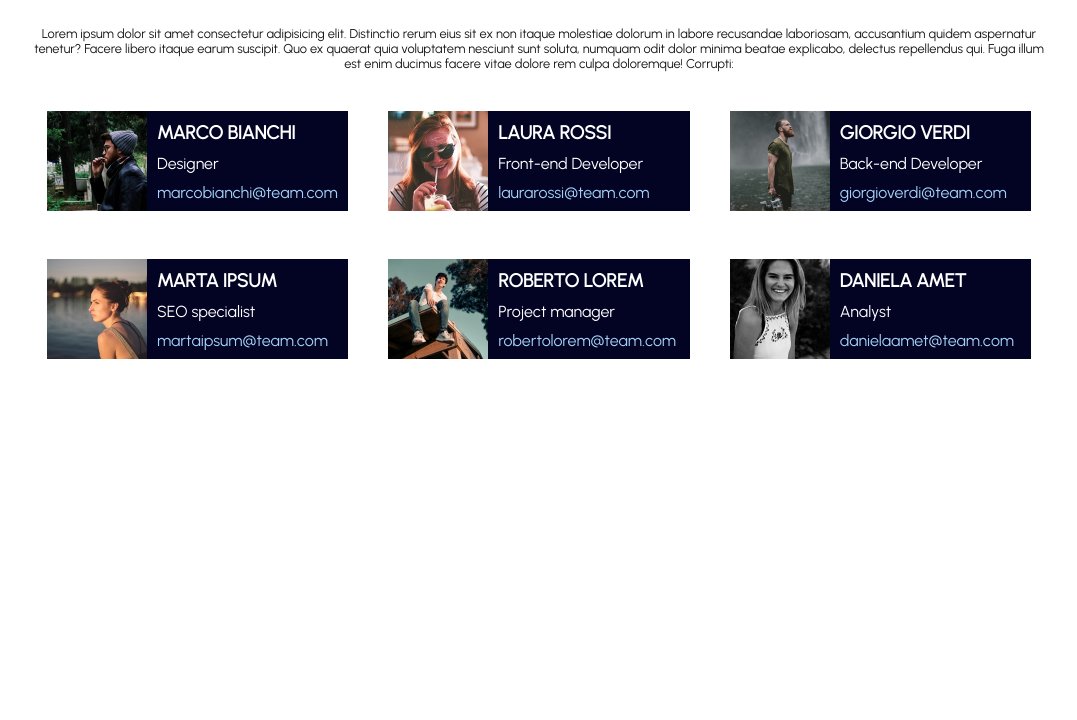
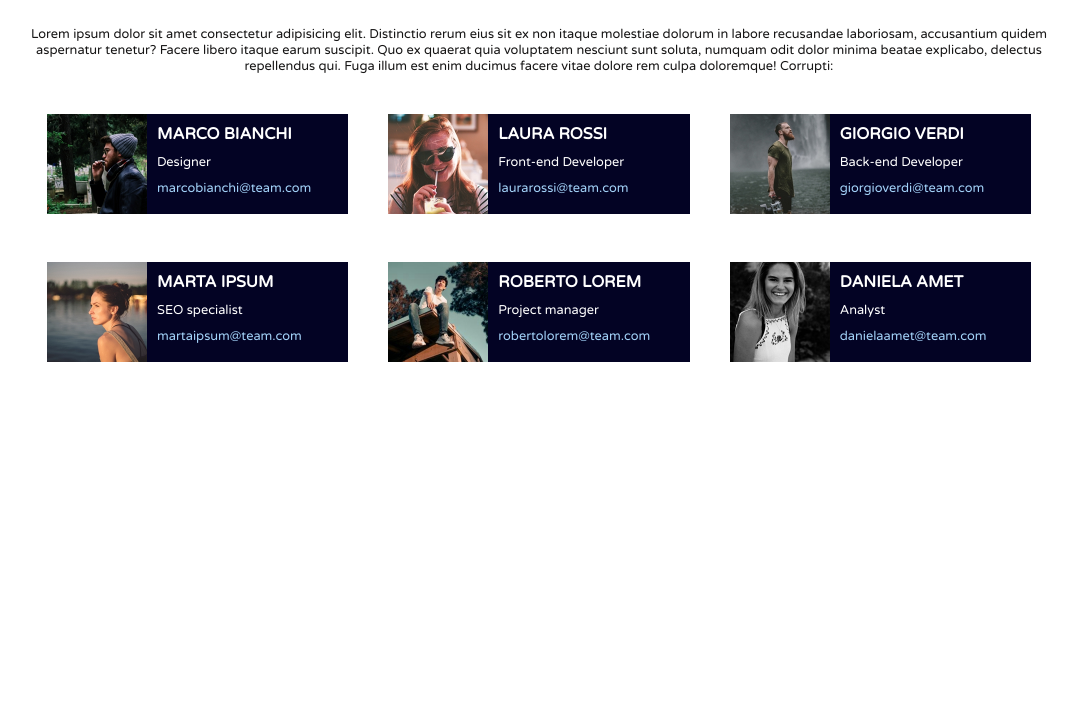
Before and after one commit to serena-peschiaroli/html-css-form-template, a plain HTML site: page index.html in a window 1280 px wide. Shown: the part 80-800 px from the top of the page, without its empty margins (101-1178 px from the left). Drawn offline with Linux system fonts and the light colour scheme.

Commit message:
Fix: font family

```diff
--- a/css/style.css
+++ b/css/style.css
@@ -9,8 +9,7 @@ img{
     padding-right: 10px;
 }
 body {
-    font-family: 'Roboto Serif', serif;
-    font-family: 'Urbanist', sans-serif;
+    font-family: 'Varela Round', sans-serif;
     background-color: white;
     color: black;
 
@@ -28,10 +27,11 @@ h1 {
     color: rgb(212, 22, 152);
     text-align: center;
     font-size: 2.5rem;
-    font-weight: bold;
+    font-weight:bolder;
 }
 .sub-header p:first-child {
     color: rgb(22, 21, 21);
+
 }
 
 .sub-header {
@@ -58,13 +58,17 @@ h1 {
 .collector img {
     height: 100px;
 }
-h3 , p, em {
+h4 , p, em {
     color: white;
     padding-top: 10px ;
 
 }
 .card-container p:nth-child(3) {
     color:rgb(163, 210, 248);
+    font-size: 0.8rem;
+}
+.card-container p:nth-child(2) {
+    font-size: 0.8rem;
 }
 
 .card-container {
--- a/index.html
+++ b/index.html
@@ -6,10 +6,9 @@
     <meta name="viewport" content="width=device-width, initial-scale=1.0">
     <title>Float cards</title>
     <link rel="stylesheet" href="css/style.css">
-    <link href="<link rel="preconnect" href="https://fonts.googleapis.com">
-    <link rel="preconnect" href="https://fonts.gstatic.com" crossorigin>
-    <link href="https://fonts.googleapis.com/css2?family=Roboto+Serif:opsz,wght@8..144,100&family=Urbanist&display=swap" rel="stylesheet">
-
+    <link rel="preconnect" href="https://fonts.googleapis.com">
+<link rel="preconnect" href="https://fonts.gstatic.com" crossorigin>
+<link href="https://fonts.googleapis.com/css2?family=Varela&family=Varela+Round&display=swap" rel="stylesheet">
 </head>
 <body>
     <main class="container">
@@ -34,7 +33,7 @@
             <div class="collector">
                 <div class="card-container">
                     <img src="img/male1.png">
-                    <div class="right-content">          <h3>MARCO BIANCHI</h3>
+                    <div class="right-content">          <h4>MARCO BIANCHI</h4>
 
                         <p>Designer</p>
 
@@ -46,7 +45,7 @@
             <div class="collector">
                 <div class="card-container">
                     <img src="img/female1.png">
-                    <div class="right-content">          <h3>LAURA ROSSI</h3>
+                    <div class="right-content">          <h4>LAURA ROSSI</h4>
 
                         <p>Front-end Developer</p>
 
@@ -58,7 +57,7 @@
             <div class="collector">
                 <div class="card-container">
                     <img src="img/male2.png">
-                    <div class="right-content">          <h3>GIORGIO VERDI</h3>
+                    <div class="right-content">          <h4>GIORGIO VERDI</h4>
 
                         <p>Back-end Developer</p>
 
@@ -70,7 +69,7 @@
             <div class="collector">
                 <div class="card-container">
                     <img src="img/female2.png">
-                    <div class="right-content">          <h3>MARTA IPSUM</h3>
+                    <div class="right-content">          <h4>MARTA IPSUM</h4>
 
                         <p>SEO specialist</p>
 
@@ -81,7 +80,7 @@
             <div class="collector">
                 <div class="card-container">
                     <img src="img/male3.png">
-                    <div class="right-content">          <h3>ROBERTO LOREM</h3>
+                    <div class="right-content">          <h4>ROBERTO LOREM</h4>
 
                         <p>Project manager</p>
 
@@ -93,7 +92,7 @@
             <div class="collector">
                 <div class="card-container">
                     <img src="img/female3.png">
-                    <div class="right-content">          <h3>DANIELA AMET</h3>
+                    <div class="right-content">          <h4>DANIELA AMET</h4>
 
                         <p>Analyst</p>
 
@@ -109,17 +108,12 @@
             <div class="left-content">
                 <img src="img/male1.png">
             </div>
-            <div class="right-content"><h2>Name Name</h2> <p>Email@email.com<p></div>  -->
+            <div class="right-content"><h2>Name Name</h2> <p>Email@email.com</p></div>  -->
 
     </div>
-
     </div>
-
-
-    <!--/cards section -->
-
+     <!--/cards section -->
     </main>
     <!-- /main -->
-
 </body>
 </html>
```
